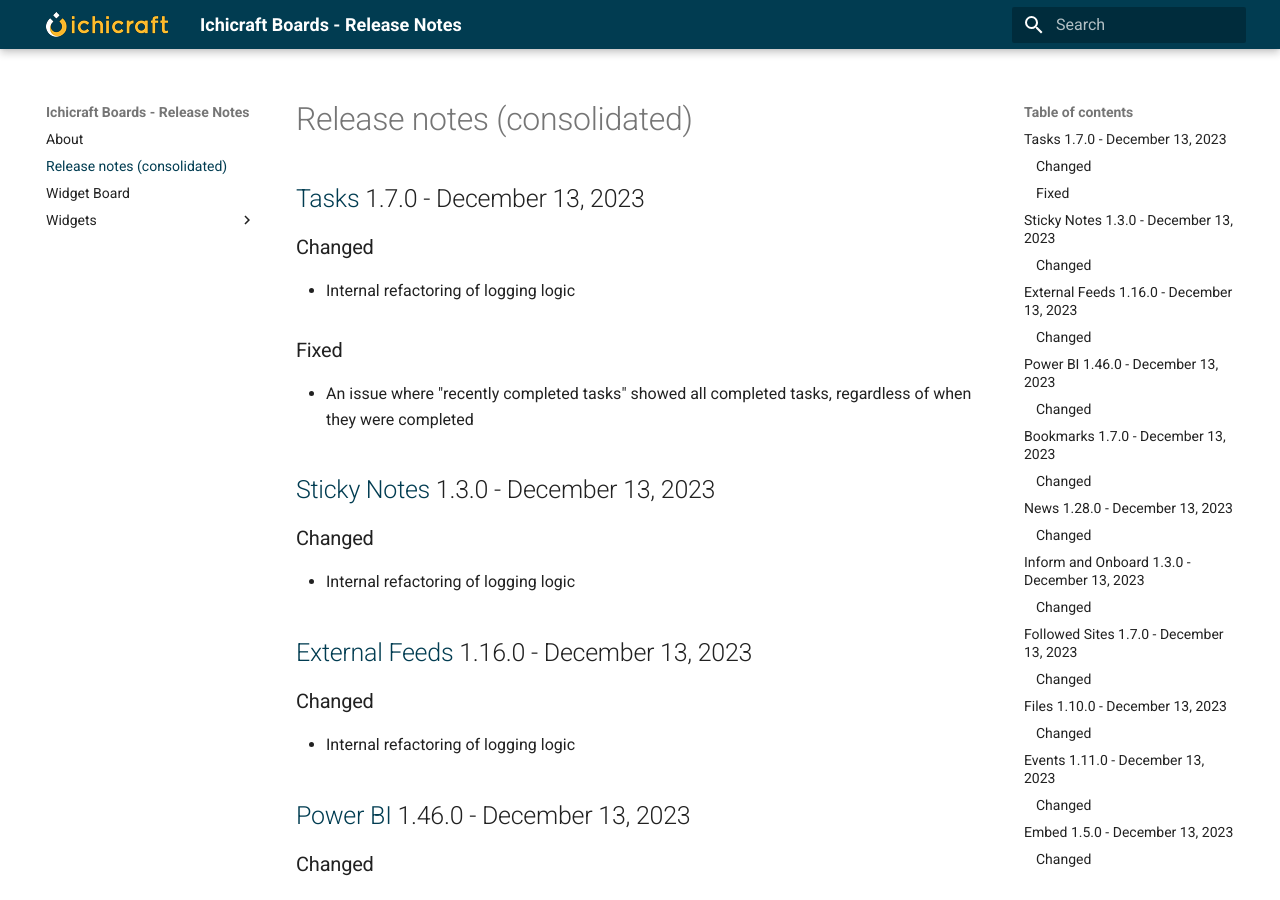
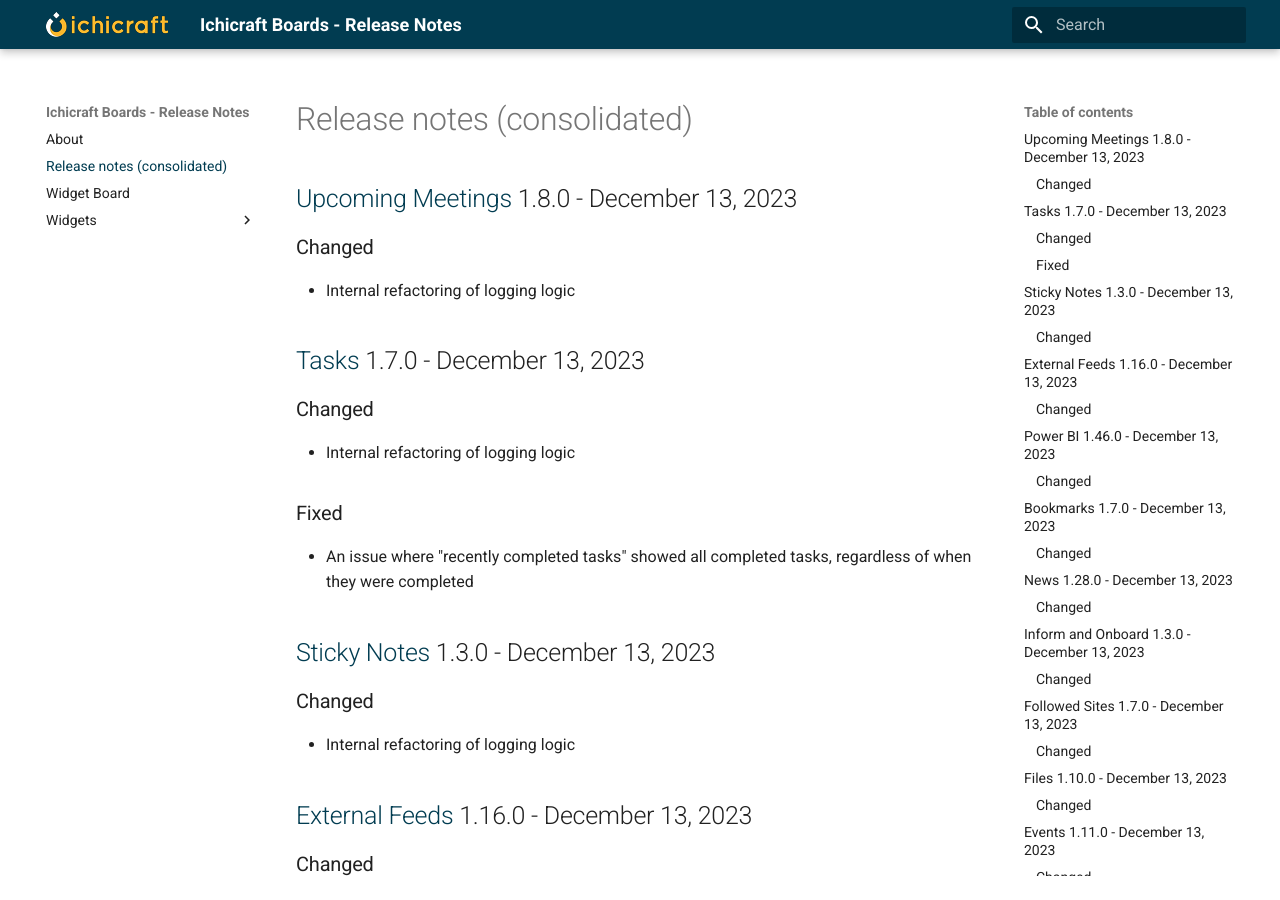
Before and after one commit to ichicraft/widgets-docs, an MkDocs documentation site: the page built from docs/Release-notes-(consolidated).md, in a window 1280 px wide and 900 px high. Built offline with MkDocs 1.6.1 and Material for MkDocs 9.7.7, drawn with Linux system fonts in a browser that asks for light colours.

Commit message:
Release notes updated by BuildService

```diff
--- a/docs/Release-notes-(consolidated).md
+++ b/docs/Release-notes-(consolidated).md
@@ -1,3 +1,9 @@
+## [Upcoming Meetings](./Widgets/Upcoming Meetings.md) 1.8.0 - December 13, 2023
+
+### Changed
+- Internal refactoring of logging logic
+
+
 ## [Tasks](./Widgets/Tasks.md) 1.7.0 - December 13, 2023
 
 ### Changed
```
Also changed, not shown: docs/Widgets/Upcoming Meetings.md (+6 -0 lines).
